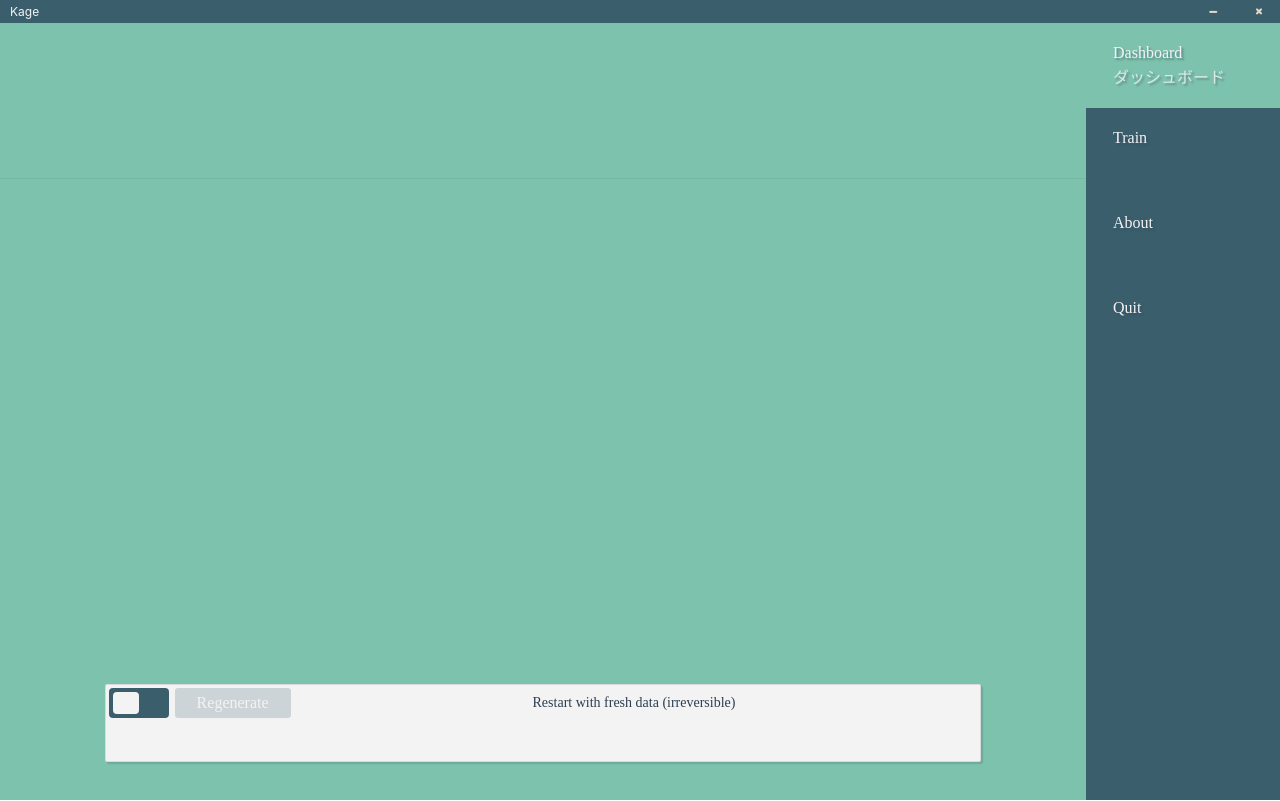
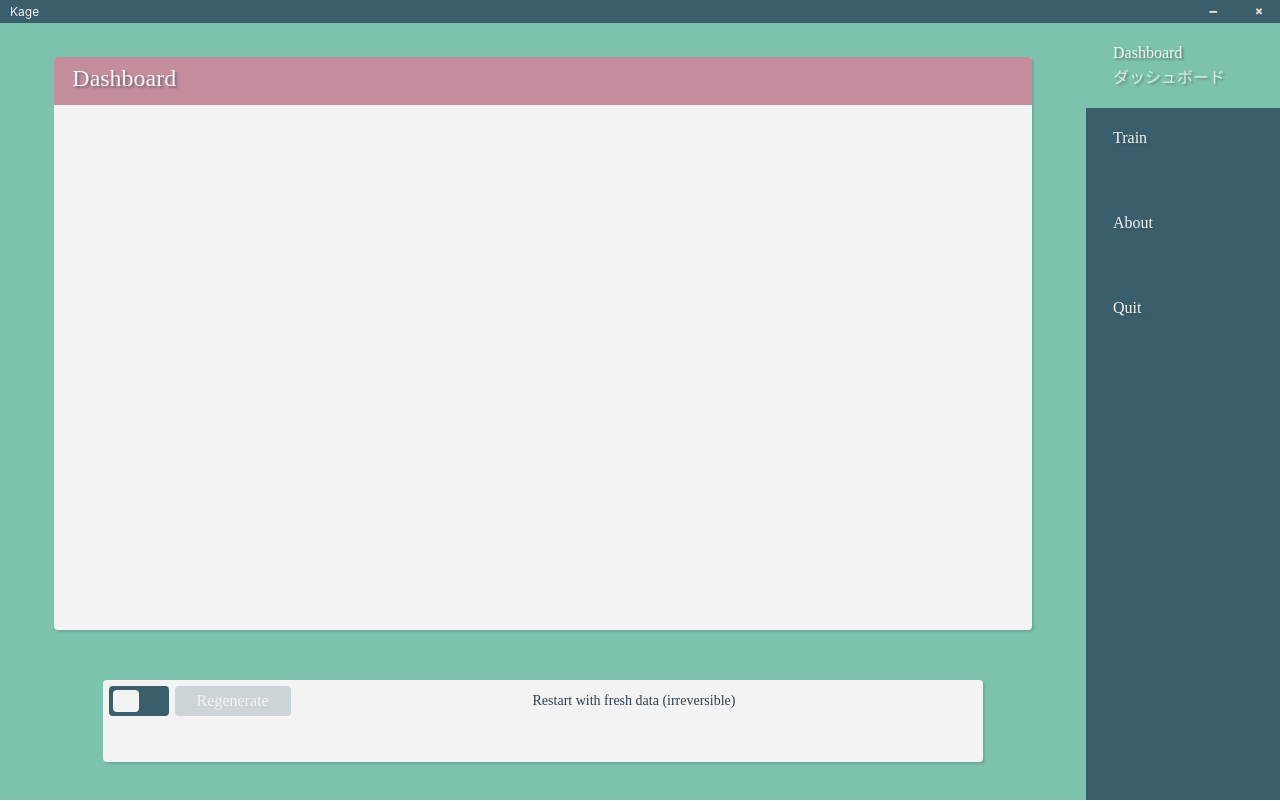
Before and after one commit to galenscovell/kage, an Electron app: page app/index.html in a window 1280 px wide. Drawn offline with nearby package versions, Linux system fonts and the light colour scheme; no server answers; a web font is replaced by a local one.

Commit message:
page layouts

```diff
--- a/app/css/main.css
+++ b/app/css/main.css
@@ -154,6 +154,49 @@ body {
     padding: 10px;
 }
 
+.sub-container {
+    display: inline-block;
+    text-align: center;
+    background-color: var(--light-bg);
+    border-radius: 4px;
+    box-shadow: 2px 2px 2px var(--shadow);
+}
+
+.sub-container-main {
+    position: relative;
+    top: 5%;
+    height: 90%;
+    width: 90%;
+}
+
+.sub-container-header {
+    position: relative;
+    top: 0;
+    height: 48px;
+    line-height: 42px;
+    width: 100%;
+    border-top-left-radius: 4px;
+    border-top-right-radius: 4px;
+}
+
+.sub-container-footer {
+    padding: 6px;
+    position: relative;
+    top: 15%;
+    height: 60%;
+    width: 80%;
+}
+
+.container-head-text {
+    padding-left: 18px;
+    margin: 0;
+    text-align: left;
+    font-size: 24px;
+    color: var(--font-light);
+    font-family: "Kyokasho", serif;
+    text-shadow: 2px 2px 2px var(--text-shadow);
+}
+
 /* Splash */
 #splash-container {
     width: 100%;
@@ -193,28 +236,16 @@ body {
 }
 
 #dashboard-top {
-    height: 20%;
-    border-bottom: 1px solid rgba(0, 0, 0, 0.05);
+    margin-top: 2px;
+    height: 82%;
 }
 
-#dashboard-middle {
-    height: 65%;
+#dashboard-header {
+    background-color: var(--about-theme);
 }
 
 #dashboard-bottom {
     height: 15%;
-}
-
-#dashboard-bottom-main {
-    display: inline-block;
-    padding: 3px;
-    height: 60%;
-    width: 80%;
-    text-align: center;
-    background-color: var(--light-bg);
-    border-radius: 2px;
-    border: 1px solid rgba(0, 0, 0, 0.1);
-    box-shadow: 2px 2px 1px var(--shadow);
 }
 
 #dashboard-regenerate-button {
@@ -224,7 +255,7 @@ body {
     font-size: 16px;
     background-color: var(--dark-bg);
     color: var(--font-light);
-    border-radius: 3px;
+    border-radius: 4px;
     height: 14px;
     line-height: 14px;
     width: 100px;
@@ -268,12 +299,16 @@ body {
 }
 
 #training-top {
-    height: 30%;
-    border-bottom: 1px solid rgba(0, 0, 0, 0.05);
+    margin-top: 10px;
+    height: 35%;
+}
+
+#training-header {
+    background-color: var(--highlight);
 }
 
 #training-bottom {
-    height: 70%;
+    height: 60%;
 }
 
 /* About */
@@ -289,6 +324,10 @@ body {
     text-align: center;
     background-color: var(--about-theme);
     color: var(--font-light);
+}
+
+#about-header {
+    background-color: var(--dashboard-theme);
 }
 
 #about-middle {
--- a/app/index.html
+++ b/app/index.html
@@ -68,30 +68,57 @@
         <!-- Hidden section, things will be moved here to disable them -->
         <div id="hidden-container">
             <div id="dashboard-container">
-                <div id="dashboard-top"></div>
-                <div id="dashboard-middle"></div>
+                <div id="dashboard-top">
+                    <div class="sub-container sub-container-main">
+                        <div class="sub-container-header" id="dashboard-header">
+                            <p class="container-head-text">Dashboard</p>
+                        </div>
+                    </div>
+                </div>
                 <div id="dashboard-bottom">
-                    <div id="dashboard-bottom-main">
+                    <div class="sub-container sub-container-footer">
                         <div id="dashboard-regenerate-switch" class="pull-left">
                             <label class="switch">
                                 <input type="checkbox" id="dashboard-regenerate-switch-input">
                                 <span class="slider"></span>
                             </label>
                         </div>
-                        <div id="dashboard-regenerate-button" class="pull-left disabled">Regenerate</div>
-                        <div id="dashboard-regenerate-label">Restart with fresh data (irreversible)</div>
+                        <div id="dashboard-regenerate-button" class="pull-left disabled">
+                            Regenerate
+                        </div>
+                        <div id="dashboard-regenerate-label">
+                            Restart with fresh data (irreversible)
+                        </div>
                     </div>
                 </div>
             </div>
 
             <div id="training-container">
-                <div id="training-top"></div>
-                <div id="training-bottom"></div>
+                <div id="training-top">
+                    <div class="sub-container sub-container-main">
+                        <div class="sub-container-header" id="training-header">
+                            <p class="container-head-text">Train</p>
+                        </div>
+                    </div>
+                </div>
+                <div id="training-bottom">
+                    <div class="sub-container sub-container-main">
+
+                    </div>
+                </div>
             </div>
 
             <div id="about-container">
                 <div id="about-middle">
-                    <div>Icons made by <a href="https://www.flaticon.com/authors/freepik" title="Freepik">Freepik</a> from <a href="https://www.flaticon.com/" title="Flaticon">www.flaticon.com</a></div>
+                    <div class="sub-container sub-container-main">
+                        <div class="sub-container-header" id="about-header">
+                            <p class="container-head-text">About</p>
+                            <div>Icons made by
+                                <a href="https://www.flaticon.com/authors/freepik" title="Freepik">Freepik</a> from
+                                <a href="https://www.flaticon.com/" title="Flaticon">www.flaticon.com</a>
+                            </div>
+                        </div>
+                    </div>
                 </div>
             </div>
         </div>
```
